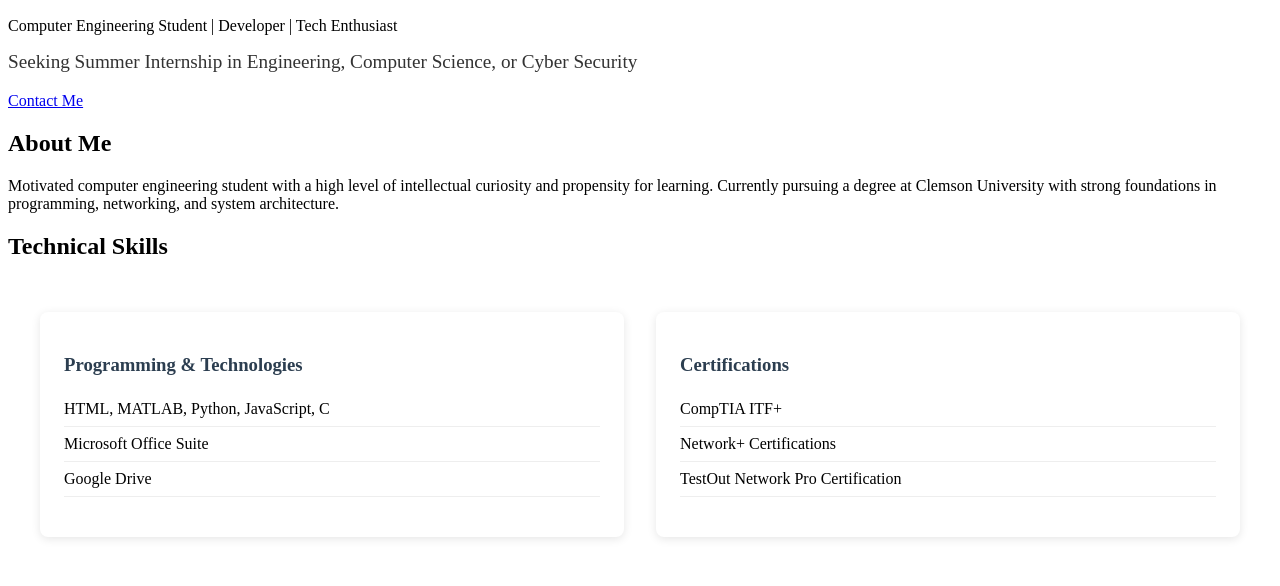
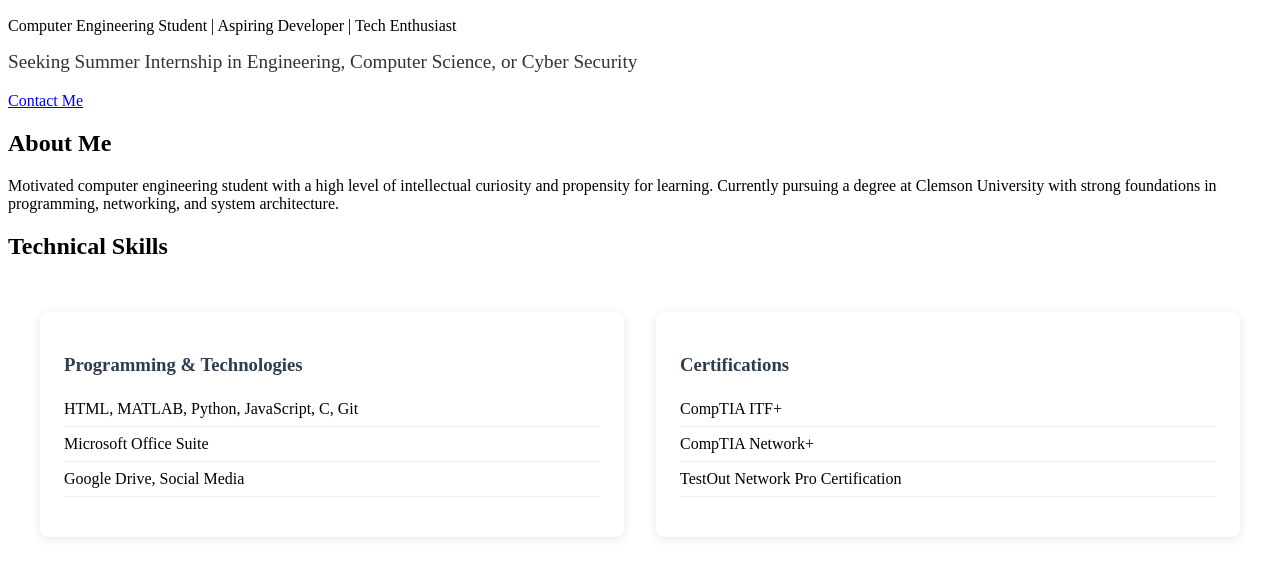
Before and after one commit to ccloud24/ccloud24.github.io, a plain HTML site: page index.html in a window 1280 px wide. Shown: the part 182-768 px from the top of the page. Drawn offline with Linux system fonts and the light colour scheme.

Commit message:
Update index.html

```diff
--- a/index.html
+++ b/index.html
@@ -21,7 +21,7 @@
     <section id="home">
         <div class="hero">
             <h1>Hi, I'm <span class="highlight">Connor Cloud</span></h1>
-            <p>Computer Engineering Student | Developer | Tech Enthusiast</p>
+            <p>Computer Engineering Student | Aspiring Developer | Tech Enthusiast</p>
             <p class="subtitle">Seeking Summer Internship in Engineering, Computer Science, or Cyber Security</p>
             <a href="#contact" class="cta-button">Contact Me</a>
         </div>
@@ -42,16 +42,16 @@
             <div class="skill-category">
                 <h3>Programming & Technologies</h3>
                 <ul>
-                    <li>HTML, MATLAB, Python, JavaScript, C</li>
+                    <li>HTML, MATLAB, Python, JavaScript, C, Git</li>
                     <li>Microsoft Office Suite</li>
-                    <li>Google Drive</li>
+                    <li>Google Drive, Social Media</li>
                 </ul>
             </div>
             <div class="skill-category">
                 <h3>Certifications</h3>
                 <ul>
                     <li>CompTIA ITF+</li>
-                    <li>Network+ Certifications</li>
+                    <li>CompTIA Network+</li>
                     <li>TestOut Network Pro Certification</li>
                 </ul>
             </div>
```
